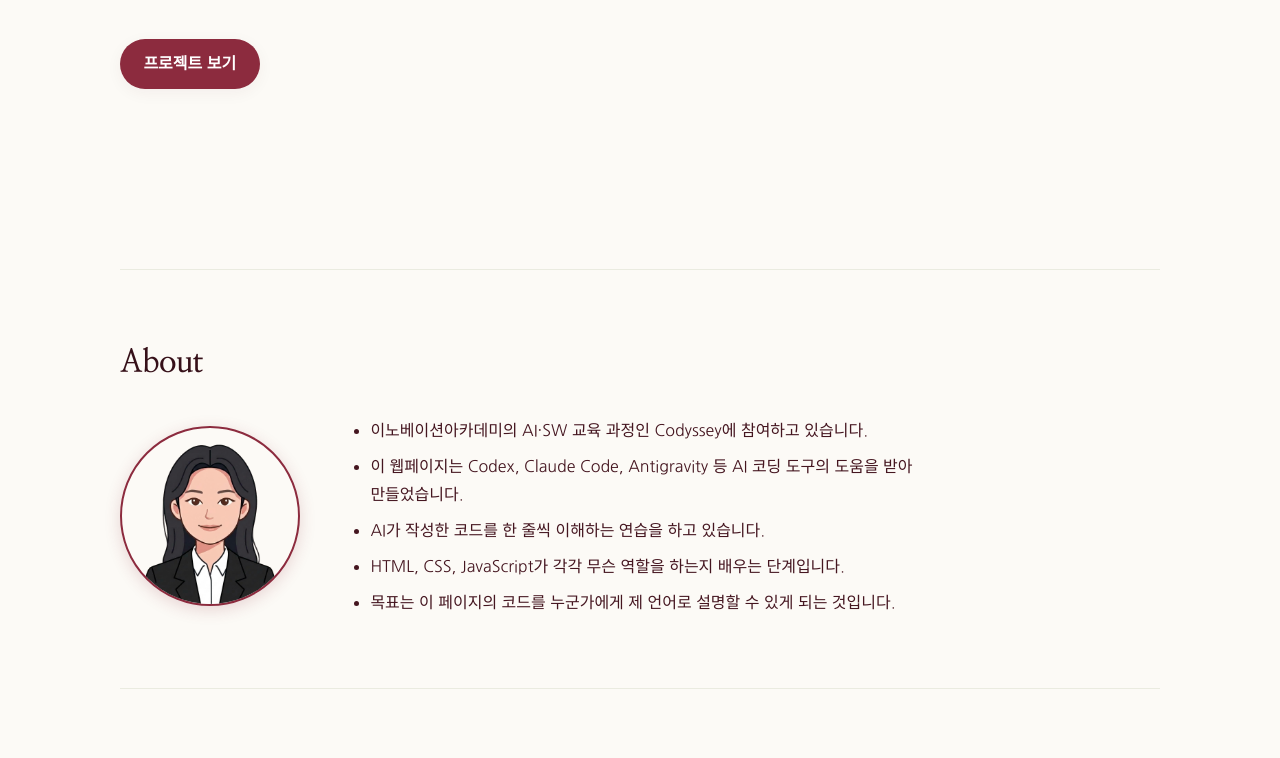
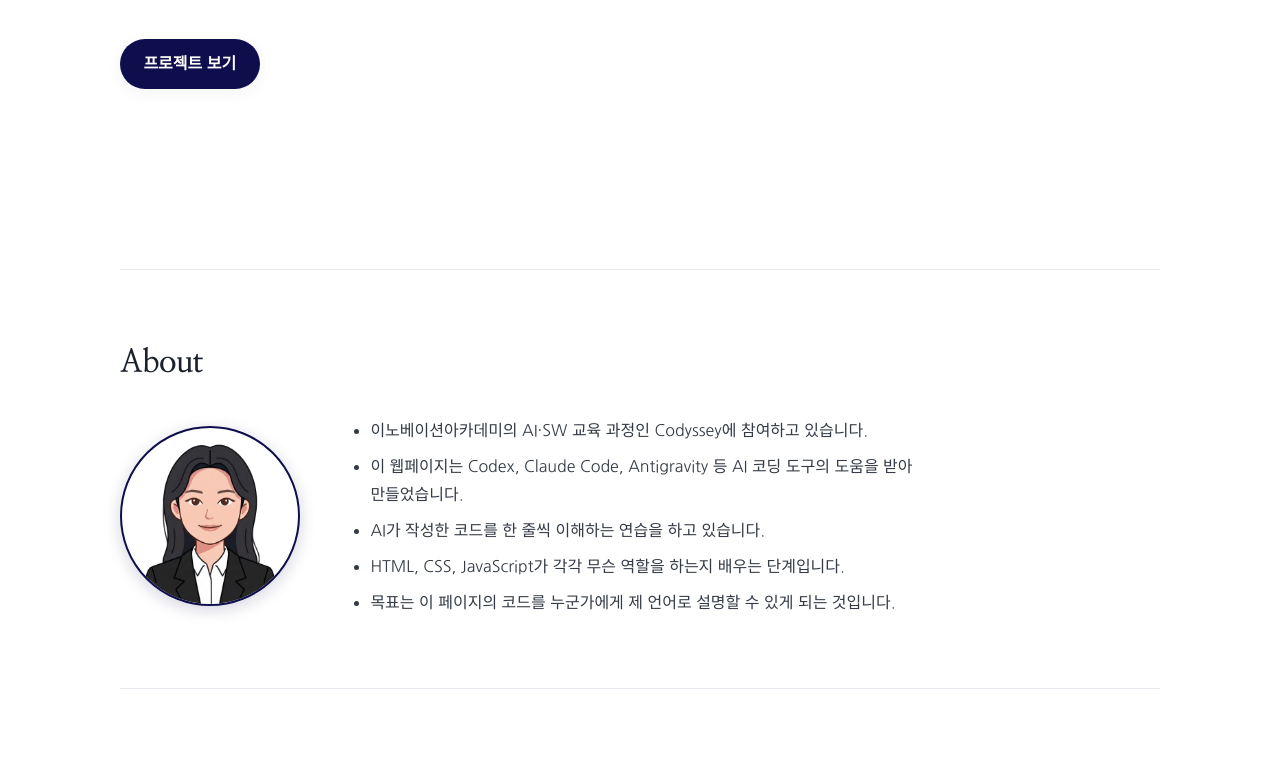
Before and after one commit to hauteville1862/yuhyun-lim, a plain HTML site: page index.html in a window 1280 px wide. Shown: the part 379-1137 px from the top of the page. Drawn offline with Linux system fonts and the light colour scheme; no server answers.

Commit message:
색상 팔레트를 흰 배경과 남색 강조색으로 변경
- 라이트: 크림 배경을 흰색으로, 와인색 강조를 남색 #0E0E4D로, 초록 보조색을 남색으로 교체
- 다크: 남색 계열 배경과 하늘색 #A7CEFF 강조색으로 교체
- 입력칸 테두리를 #808898로 조정해 UI 대비 3:1 이상 확보
- 색상 변수 값만 변경하고 글꼴, 배치, 여백은 유지

Co-Authored-By: Claude Opus 5.5 <noreply@anthropic.com>

```diff
--- a/css/style.css
+++ b/css/style.css
@@ -1,24 +1,24 @@
 /* 모바일 화면을 기본으로 작성하고 768px, 1024px에서 확장한다. */
 :root {
-    --bg-main: #fcfaf6;
-    --bg-surface: #ffffff;
-    --bg-header-scrolled: #f3e6ea;
-    --text-title: #361019;
-    --text-main: #451620;
-    --text-muted: #733e4a;
+    --bg-main: #ffffff;
+    --bg-surface: #f6f6f9;
+    --bg-header-scrolled: #f6f6f9;
+    --text-title: #1b212c;
+    --text-main: #343b46;
+    --text-muted: #505766;
     --text-inverse: #ffffff;
-    --accent: #8c2b3e;
-    --accent-hover: #a5374d;
-    --repo-hover: #1a070c;
-    --fig-green: #506731;
-    --fig-green-light: #edf2e4;
-    --border-color: rgba(104, 127, 67, 0.12);
-    --border-control: #858b79;
-    --focus-ring: rgba(140, 43, 62, 0.18);
+    --accent: #0e0e4d;
+    --accent-hover: #26267a;
+    --repo-hover: #0e0e4d;
+    --fig-green: #0e0e4d;
+    --fig-green-light: #ececf4;
+    --border-color: #e9e9f0;
+    --border-control: #808898;
+    --focus-ring: rgba(14, 14, 77, 0.18);
     --error: #a22219;
-    --shadow-sm: 0 4px 16px rgba(69, 22, 32, 0.05);
-    --shadow-md: 0 12px 32px rgba(69, 22, 32, 0.09);
-    --shadow-lg: 0 16px 40px rgba(69, 22, 32, 0.12);
+    --shadow-sm: 0 4px 16px rgba(27, 33, 44, 0.05);
+    --shadow-md: 0 12px 32px rgba(27, 33, 44, 0.09);
+    --shadow-lg: 0 16px 40px rgba(27, 33, 44, 0.12);
     --font-heading: 'Nanum Myeongjo', serif;
     --font-body: 'Nanum Gothic', -apple-system, BlinkMacSystemFont, system-ui, sans-serif;
     /* 1rem을 기준으로 단계마다 1.25배. 역할별로 필요한 단계만 사용한다. */
@@ -38,21 +38,21 @@
     --layout-gap: 1rem;
 }
 [data-theme="dark"] {
-    --bg-main: #181516;
-    --bg-surface: #221d1f;
-    --bg-header-scrolled: #392b33;
-    --text-title: #f5f3f4;
-    --text-main: #cfccd0;
-    --text-muted: #a59da5;
-    --text-inverse: #181516;
-    --accent: #d48897;
-    --accent-hover: #e29cb7;
+    --bg-main: #0d0e1c;
+    --bg-surface: #161830;
+    --bg-header-scrolled: #1d2040;
+    --text-title: #f4f5f8;
+    --text-main: #d0d5dc;
+    --text-muted: #afb5c2;
+    --text-inverse: #0d0e1c;
+    --accent: #a7ceff;
+    --accent-hover: #c4dcff;
     --repo-hover: #ffffff;
-    --fig-green: #9bb872;
-    --fig-green-light: rgba(155, 184, 114, 0.14);
+    --fig-green: #a7ceff;
+    --fig-green-light: rgba(167, 206, 255, 0.14);
     --border-color: rgba(255, 255, 255, 0.08);
-    --border-control: #817982;
-    --focus-ring: rgba(212, 136, 151, 0.35);
+    --border-control: #8b93a1;
+    --focus-ring: rgba(167, 206, 255, 0.35);
     --error: #ff5c52;
     --shadow-sm: 0 2px 8px rgba(0, 0, 0, 0.35);
     --shadow-md: 0 8px 24px rgba(0, 0, 0, 0.45);
```
